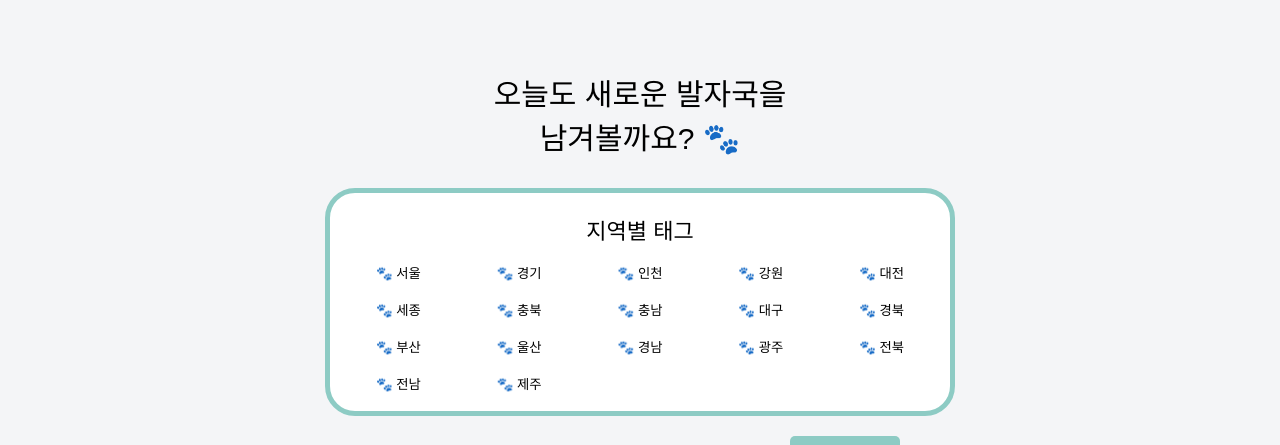
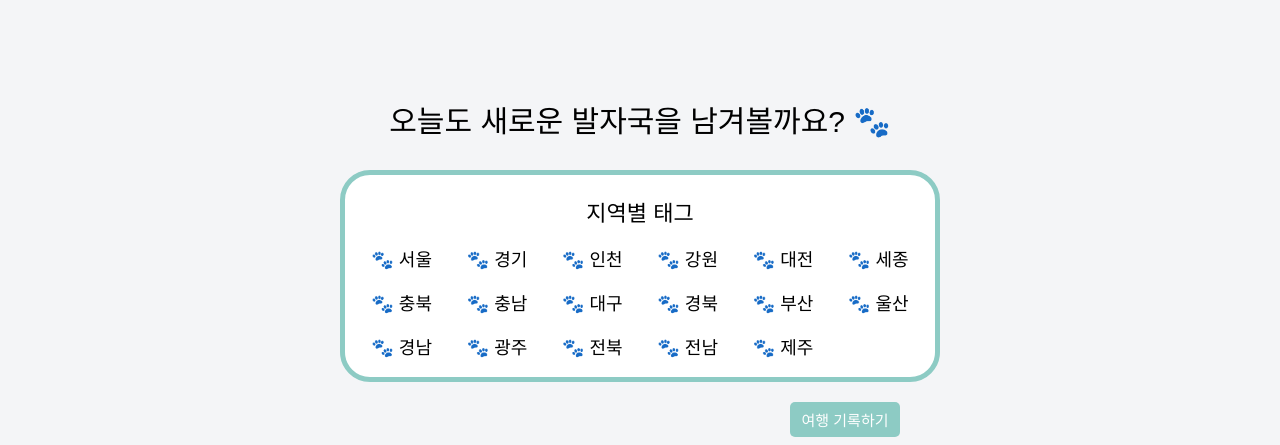
Before and after one commit to 100-hours-a-week/KTB4_Jettie_Week10, a React (Vite) app in the folder react-project/: page /posts in a window 1280 px wide. Shown: the part 152-597 px from the top of the page. Built offline with nearby package versions, Linux system fonts and the light colour scheme; no server answers; a web font is replaced by a local one.

Commit message:
style: 여행발자국 UI 디테일 개선

```diff
--- a/react-project/src/pages/PostPage.css
+++ b/react-project/src/pages/PostPage.css
@@ -441,7 +441,7 @@ body .post-container .post-info-wrap {
     display: flex;
     flex-direction: column;
     justify-content: flex-start;
-    gap: 8px;
+    gap: 11px;
 
     width: 100%;
     height: auto;
@@ -617,7 +617,7 @@ body .post-container .comments > .comment {
 }
 
 body .post-container .comment-detail-info {
-    column-gap: 5px;
+    column-gap: 7px;
 }
 
 body .post-container .comment-detail-info .comment-creator {
--- a/react-project/src/pages/PostsPage.css
+++ b/react-project/src/pages/PostsPage.css
@@ -156,8 +156,12 @@ hr {
 }
 
 .intro-text {
-    font-size: 30px;
+    max-width: calc(100vw - 24px);
+    font-family: "Memoment", sans-serif;
+    font-size: clamp(14px, 4vw, 30px);
+    line-height: 1.2;
     text-align: center;
+    white-space: nowrap;
 }
 
 .detail-content {
@@ -170,6 +174,8 @@ hr {
     background-color: rgb(255, 255, 255);
     padding: 10px;
     width: 600px;
+    max-width: calc(100vw - 24px);
+    box-sizing: border-box;
     border:#8dcbc4 solid 5px;
     border-radius: 30px;
     display: flex;
@@ -183,16 +189,17 @@ hr {
 }
 .area-filter {
     display: grid;
-    grid-template-columns: repeat(5, minmax(0, 1fr));
-    column-gap: 4px;
+    grid-template-columns: repeat(6, minmax(0, 1fr));
+    column-gap: 2px;
     row-gap: 2px;
     width: 100%;
 }
 .area-filter-btn {
     min-width: 0;
-    padding: 8px 6px;
+    padding: 8px 4px;
     background-color: #FFFFFF;
     border: none;
+    font-size: clamp(12px, 2.8vw, 18px);
     white-space: nowrap;
     cursor: pointer;
 }
@@ -424,6 +431,7 @@ body .posts-container .post-list .post-count {
     display: flex;
     align-items: center;
     flex-wrap: nowrap;
+    justify-content: flex-start;
     gap: 8px;
     width: 100%;
     height: auto;
@@ -432,7 +440,7 @@ body .posts-container .post-list .post-count {
     background: transparent;
     border: 0;
     border-radius: 0;
-    font-size: 13px;
+    font-size: 15px;
     font-weight: 400;
     line-height: 1.2;
     text-align: left;
@@ -449,7 +457,7 @@ body .posts-container .post-list .post-create-date {
     align-self: flex-start;
     width: 100%;
     margin: 2px 0 0;
-    font-size: 13px;
+    font-size: 15px;
     font-weight: 400;
     line-height: 1.2;
     text-align: left;
--- a/react-project/src/pages/PostsPage.jsx
+++ b/react-project/src/pages/PostsPage.jsx
@@ -452,9 +452,7 @@ function PostsPage() {
 
       <main className="content">
         <p className="intro-text">
-          오늘도 새로운 발자국을
-          <br />
-          남겨볼까요? 🐾
+          오늘도 새로운 발자국을 남겨볼까요? 🐾
         </p>
 
         <section className="area-filter-wrap">
```
